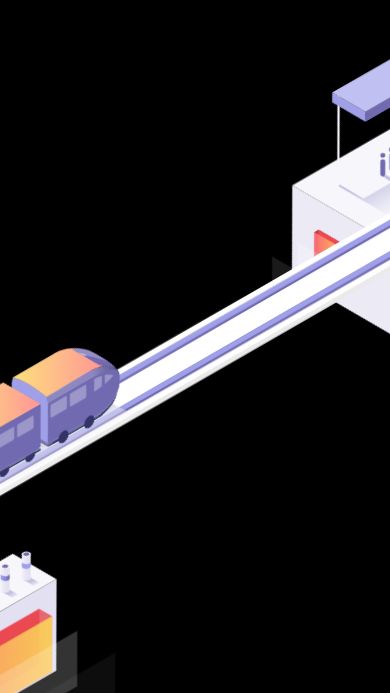
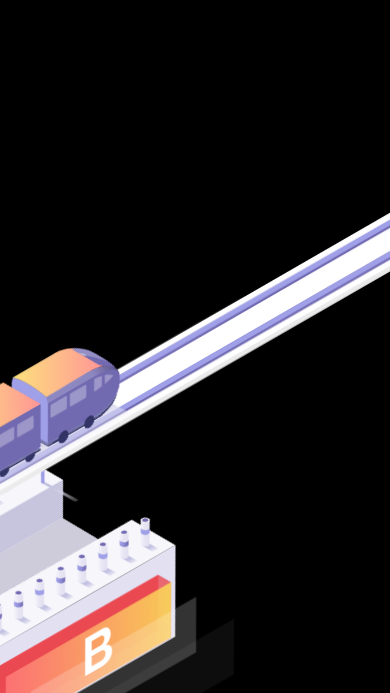
Before and after one commit to chunrapeepat/ywc16-random, a React (Create React App) app: page / in a window 390 px wide. Shown: the part 151-844 px from the top of the page. Built offline with nearby package versions, Linux system fonts and the light colour scheme.

Commit message:
Fixed position bug

```diff
--- a/src/components/Random.js
+++ b/src/components/Random.js
@@ -29,16 +29,18 @@ const Item = styled.div`
   margin-right: 10px;
   z-index: -999;
   display: inline-block;
-  transform: translate3d(0, 320px, 0);
+  transform: translate3d(0, 350px, 0);
   will-change: transform;
   background: url(${props => props.src}) no-repeat center center;
   background: contain;
 `
 
+const OFFSET = 120
+
 export default class Random extends Component {
   state = {
-    // default to center when screen width is 1680px;
-    left: 170 + (WindowWidth / 2 - window.innerWidth / 2),
+    // default to center when screen width is 1680px; - offset
+    left: 170 + (WindowWidth / 2 - window.innerWidth / 2) - OFFSET,
     items: [],
     playsound: false,
     playDingSound: false,
@@ -60,7 +62,7 @@ export default class Random extends Component {
 
   startRandom = () => {
     document.getElementById("background-video").play()
-    this.setState({ left: this.state.left + 22400, playsound: true })
+    this.setState({ left: this.state.left + 22650 + OFFSET, playsound: true })
     setTimeout(() => {
       document.getElementById("background-video").pause()
       this.setState({ playDingSound: true })
--- a/src/helper.js
+++ b/src/helper.js
@@ -23,5 +23,5 @@ export const target = groupsObject.A
 export const groups = groupsObject
 
 // special1 (vi###) special2(JWC48) or normal
-export const SoundMode = "special1"
+export const SoundMode = "epic"
 export const WindowWidth = 1680
```
